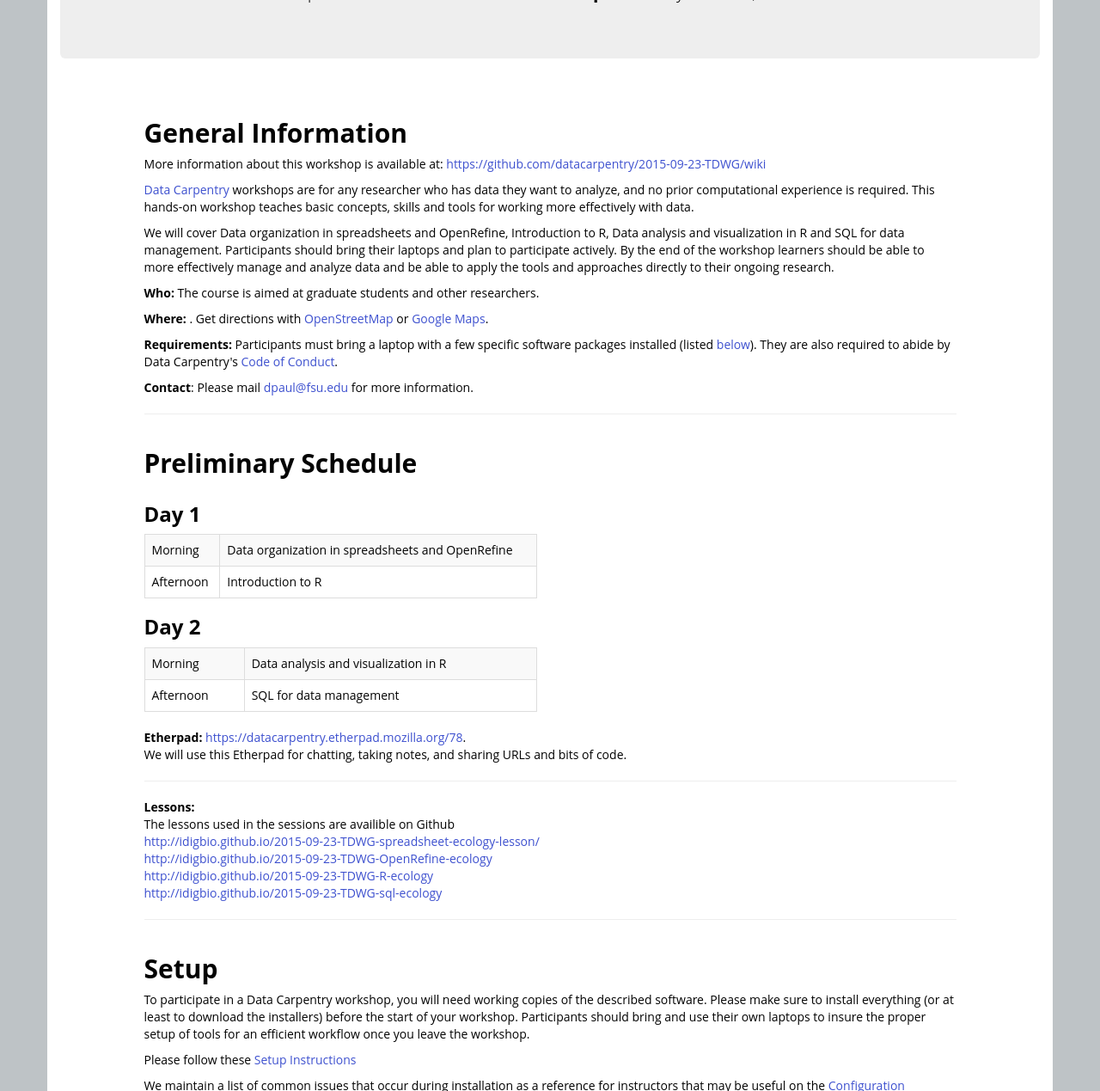
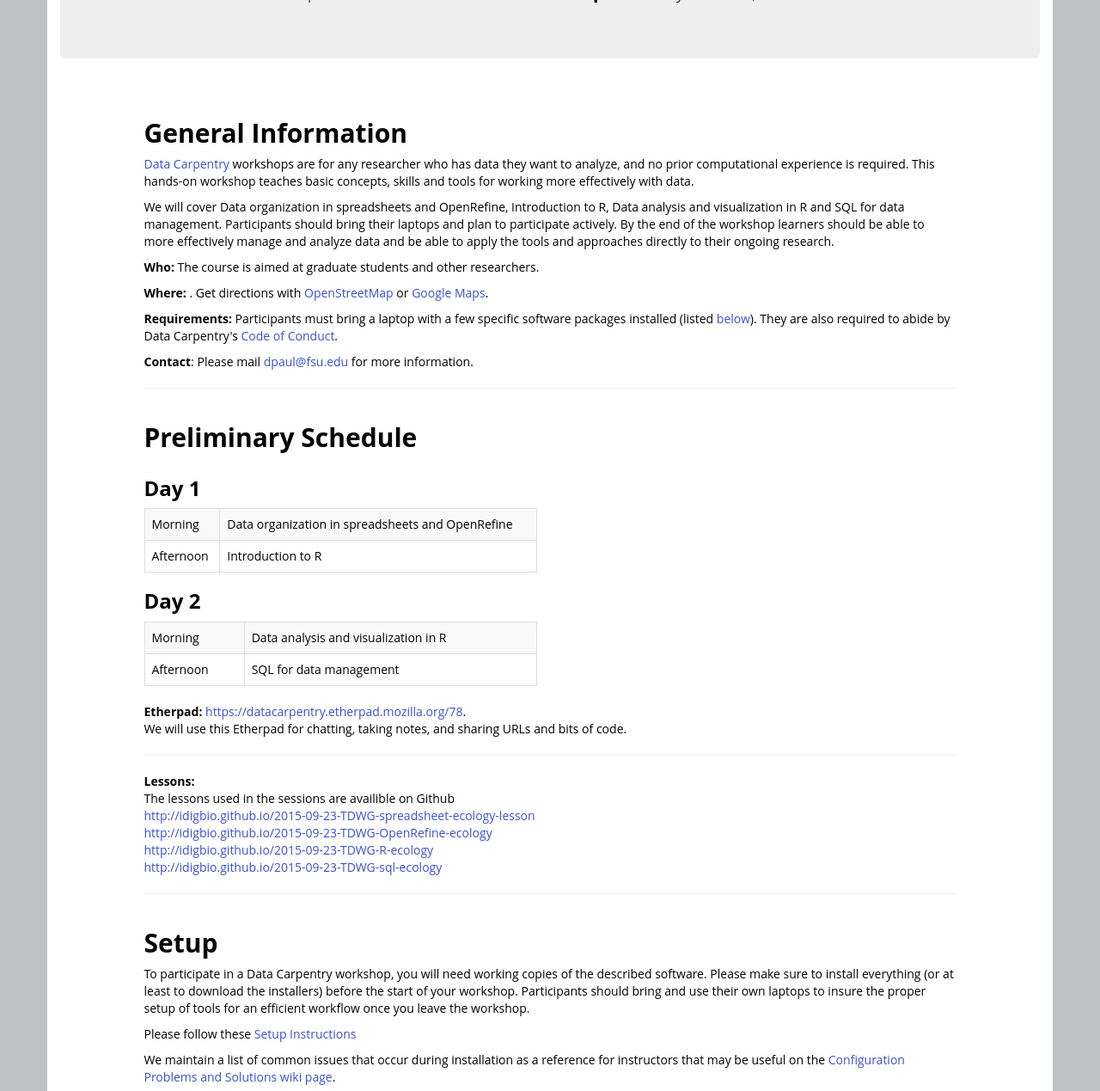
Before and after one commit to datacarpentry/2015-09-23-TDWG, a Jekyll site: the page built from index.html, in a window 1280 px wide and 1400 px high, scrolled down 305 px, cut to the strip 79-1348 px from the top of the window. Shown: the whole strip at 86% size. Built offline with Jekyll 4.4.1, drawn with Linux system fonts in a browser that asks for light colours; nearby versions of some CDN libraries; library files that are not in the unit come from our copies.

Commit message:
Removed link to wiki

```diff
--- a/index.html
+++ b/index.html
@@ -53,8 +53,6 @@ day2_pm: "SQL for data management"
   Edit the general explanatory paragraph below if you want to change
   the pitch.
 -->
-<p>
-More information about this workshop is available at: <a href=https://github.com/datacarpentry/2015-09-23-TDWG/wiki>https://github.com/datacarpentry/2015-09-23-TDWG/wiki</a>
 
 <p>
 <a href=http://datacarpentry.org>Data Carpentry</a> workshops are for any researcher
@@ -184,7 +182,7 @@ Participants should bring their laptops and plan to participate actively. By the
   <br/>
   The lessons used in the sessions are availible on Github
   <br/>
-  <a href="http://idigbio.github.io/2015-09-23-TDWG-spreadsheet-ecology-lesson/">http://idigbio.github.io/2015-09-23-TDWG-spreadsheet-ecology-lesson/</a>
+  <a href="http://idigbio.github.io/2015-09-23-TDWG-spreadsheet-ecology-lesson">http://idigbio.github.io/2015-09-23-TDWG-spreadsheet-ecology-lesson</a>
   <br/>
   <a href="http://idigbio.github.io/2015-09-23-TDWG-OpenRefine-ecology">http://idigbio.github.io/2015-09-23-TDWG-OpenRefine-ecology</a>
   <br/>
```
